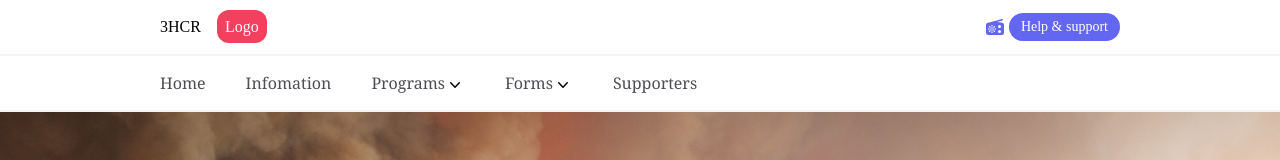
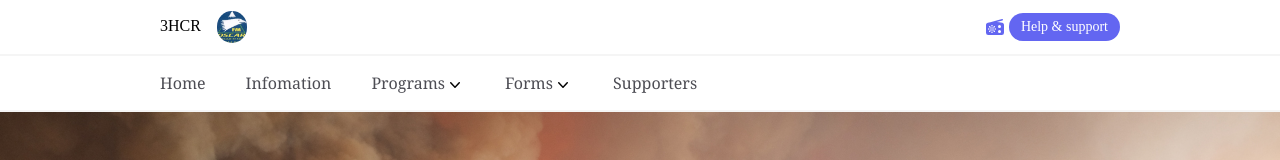
Before and after one commit to partyVic/3hrc, a React (Create React App) app in the folder client/: page / in a window 1280 px wide. Shown: the top 160 px of the page. Built offline with nearby package versions, Linux system fonts and the light colour scheme; no server answers.

Commit message:
Add logo to header

```diff
--- a/client/src/components/Logo.js
+++ b/client/src/components/Logo.js
@@ -1,8 +1,12 @@
 import React from 'react'
+import LOGO from '../../src/assets/images/3HCR logo.webp'
 
 const Logo = () => {
     return (
-        <span className='bg-rose-500 rounded-xl ml-4 px-2 py-2 text-white'>Logo</span>
+        <img
+            className='h-8 ml-4 inline rounded-full'
+            src={LOGO}
+            alt="logo" />
     )
 }
 
--- a/client/src/components/navIcon/NavIcon.js
+++ b/client/src/components/navIcon/NavIcon.js
@@ -2,6 +2,7 @@ import React, { useState, useRef } from 'react'
 import Bars from '../icons/bars'
 import NavIconModal from './navIconModal'
 import XMark from '../icons/x-mark'
+import LOGO from '../../../src/assets/images/3HCR logo.webp'
 import useOutSideClick from '../../helperFunctions/useOutSideClick'
 
 
@@ -21,7 +22,14 @@ const NavIcon = () => {
 
   return (
     <div className='flex justify-between items-center bg-[#31313d]' ref={ref}>
-      <span className='ml-4 text-white'>3HCR</span>
+      <div>
+        <span className='ml-4 text-white'>3HCR</span>
+        <img
+          className='h-6 ml-4 inline rounded-full'
+          src={LOGO}
+          alt="logo" />
+      </div>
+
       <div
         className='mr-4 my-2 cursor-pointer'
       >
```
Also changed, not shown: client/src/assets/images/3HCR logo.webp (added).
